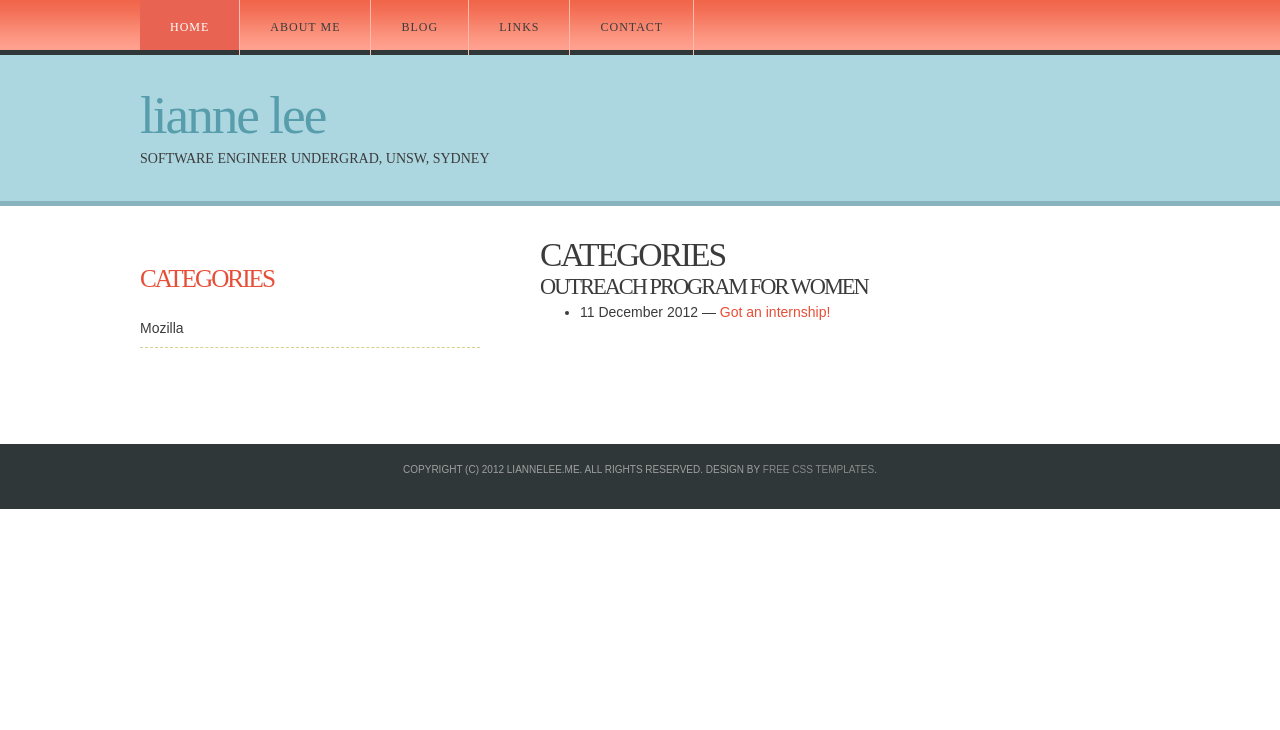
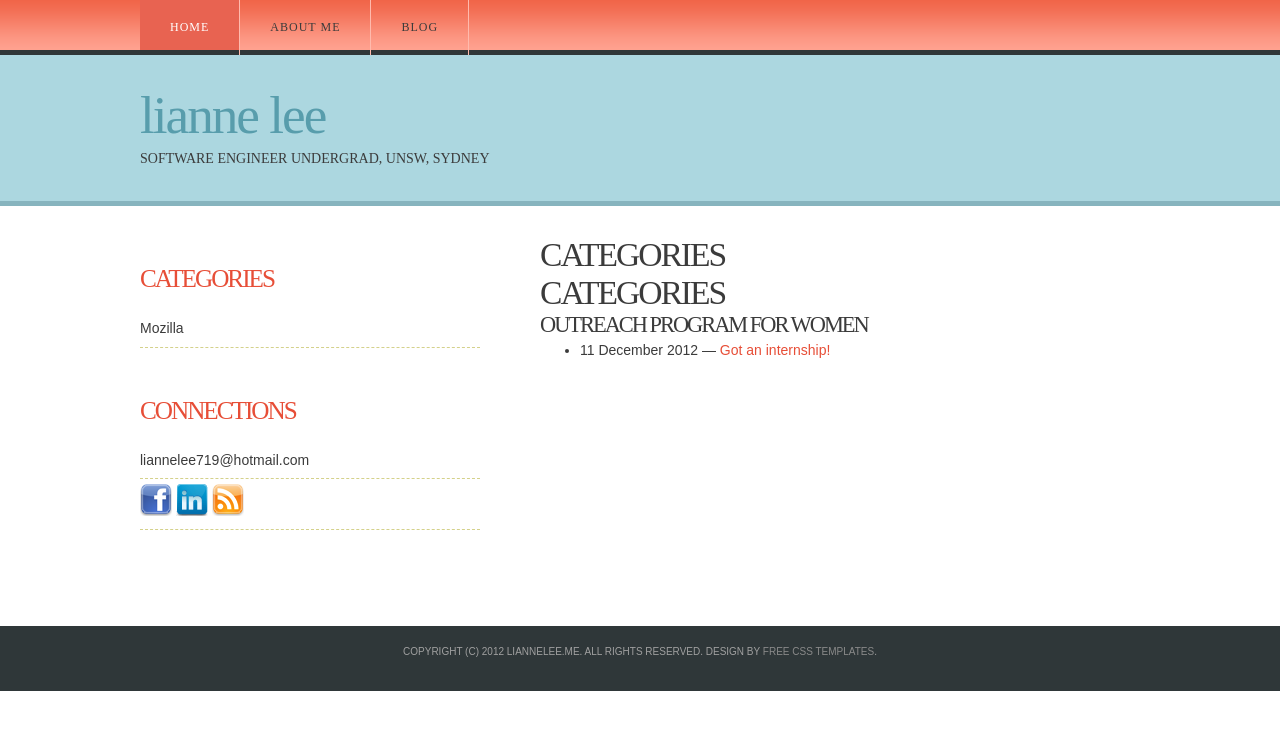
Before and after one commit to lianne719/lianne719.github.com, a Jekyll site: the page built from archives/categories.html, in a window 1280 px wide. Shown: the top 730 px of the page. Built offline with Jekyll 4.4.1, drawn with Linux system fonts in a browser that asks for light colours; some web fonts are replaced.

```diff
--- a/_includes/main-header.html
+++ b/_includes/main-header.html
@@ -4,8 +4,6 @@
 			<li class="current_page_item"><a href="{{site.root_uri}}">Home</a></li>
 			<li><a href="#">About me</a></li>
 			<li><a href="#">Blog</a></li>
-			<li><a href="#">Links</a></li>
-			<li><a href="#">Contact</a></li>
 		</ul>
 	</div>
 	<!-- end #menu -->
--- a/_includes/main-sidebar.html
+++ b/_includes/main-sidebar.html
@@ -6,5 +6,14 @@
 				<li><a href="/archives/categories.html" class="category">Mozilla</a></li>
 			</ul>
 		</li>
+		<li>
+			<h2>Connections</h2>
+			<ul>
+				<li><a href="mailto:liannelee719@hotmail.com">liannelee719@hotmail.com</a></li>
+				<li><a href="http://www.facebook.com/lianne719"><img src="/img/facebook-icon.png" height="32" width="32" alt="http://icons.iconarchive.com/icons/fasticon/web-2/32/FaceBook-icon.png" title="Facebook"/></a>
+				<a href="http://www.linkedin.com/pub/lianne-lee/2b/219/b01"><img src="/img/linkedin-icon.png" height="32" width="32" alt="http://icons.iconarchive.com/icons/iconshots/social-media-network/32/linkedin-icon.png" title="LinkedIn"/>
+				<a href="{{ site.root_url }}/feeds/"><img src="/img/feed-icon.png" height="32" width="32" alt="http://icons.iconarchive.com/icons/fasticon/web-2/32/Feed-icon.png" title="RSS Feed"/></a></li>
+			</ul>
+		</li>
 	</ul>
 </div>
--- a/_layouts/default.html
+++ b/_layouts/default.html
@@ -26,6 +26,7 @@
 		        <div id="page-bgtop">
 			        <div id="page-bgbtm">
 				        <div id="content">
+				            <h2>{{ page.title }}</h2>
 					        {{ content }}
 					        <div style="clear: both;">&nbsp;</div>
 				        </div>
--- a/index.html
+++ b/index.html
@@ -1,6 +1,5 @@
 ---
 layout: default
-title: Gnome Outreach Program for Women 2013 - Mozilla Release Metrics Dashboard Project
 ---
   {% for post in site.posts limit:10 %}
     <div class="post">
```
Also changed, not shown: about/index.html (added, +11 -0 lines), img/facebook-icon.png (added), img/feed-icon.png (added), img/linkedin-icon.png (added), img/pdf-icon.png (added).
